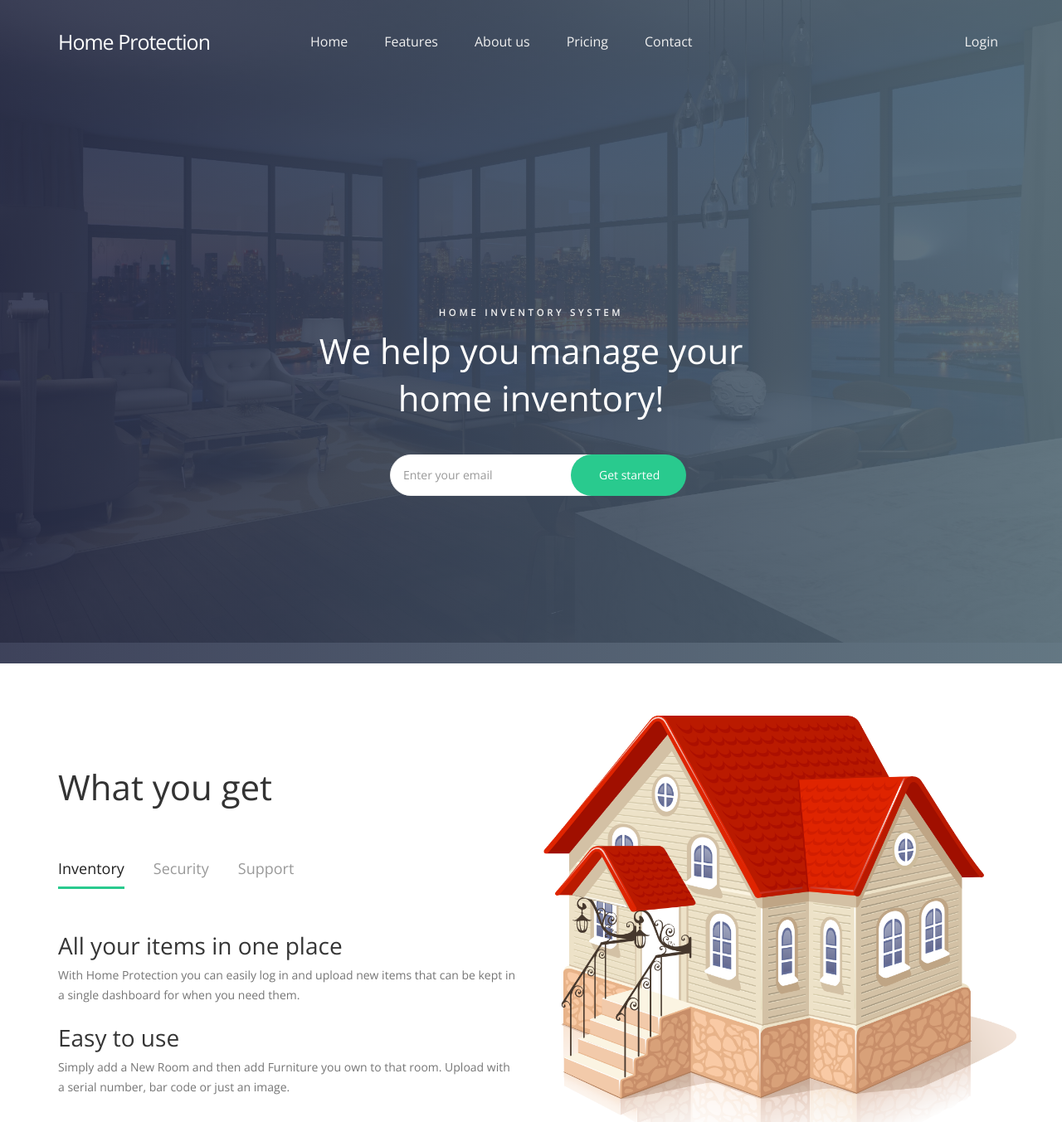
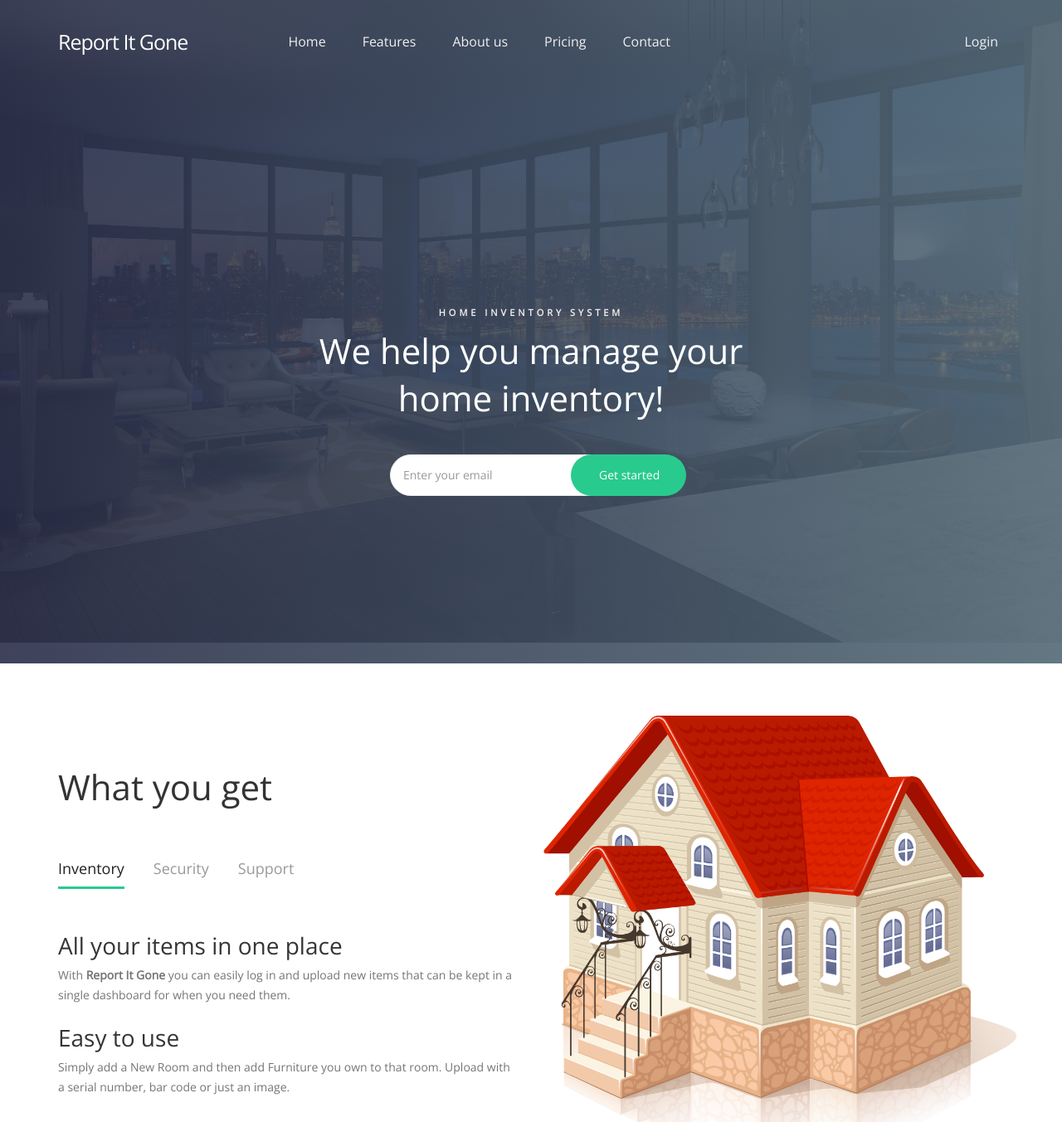
Before and after one commit to Linesmerrill/homeprotection, a website: page public/index.html in a window 1280 px wide. Shown: the top 1353 px of the page at 83% size. Drawn offline with nearby package versions, Linux system fonts and the light colour scheme.

Commit message:
update name from homeprotection to reportitgone

```diff
--- a/public/index.html
+++ b/public/index.html
@@ -3,7 +3,7 @@
 
 <head>
 
-  <title>Home Protection</title>
+  <title>Report It Gone</title>
   <meta charset="UTF-8">
   <meta http-equiv="X-UA-Compatible" content="IE=Edge">
   <meta name="description" content="">
@@ -45,7 +45,7 @@
         </button>
 
         <!-- lOGO TEXT HERE -->
-        <a href="index.html" class="navbar-brand">Home Protection</a>
+        <a href="index.html" class="navbar-brand">Report It Gone</a>
       </div>
 
       <!-- MENU LINKS -->
@@ -112,7 +112,7 @@
             <div class="tab-pane active" id="tab01" role="tabpanel">
               <div class="tab-pane-item">
                 <h2>All your items in one place</h2>
-                <p>With Home Protection you can easily log in and upload new items that
+                <p>With <b>Report It Gone</b> you can easily log in and upload new items that
                   can be kept in a single dashboard for when you need them.</p>
               </div>
               <div class="tab-pane-item">
```
